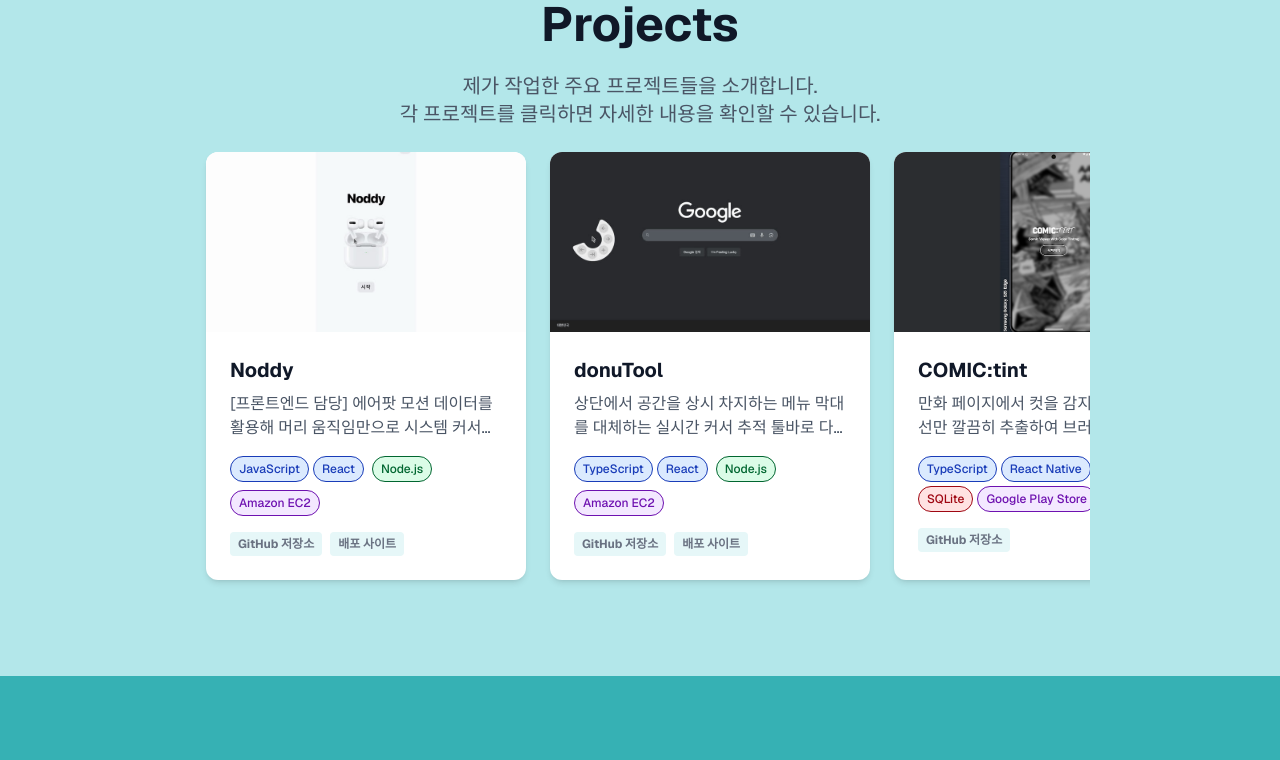
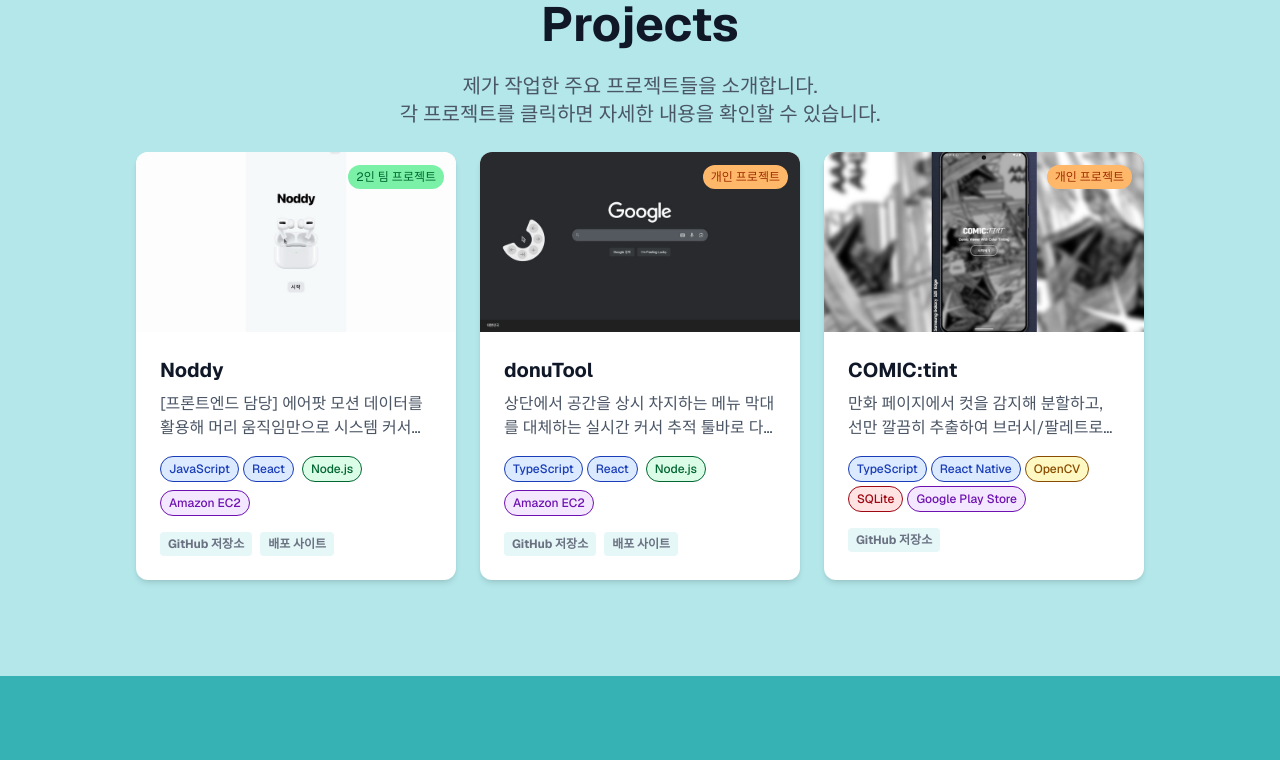
Before and after one commit to wodus1201/portfolio, a Next.js app: page / in a window 1280 px wide. Shown: the part 1818-2578 px from the top of the page. Built offline with nearby package versions, Linux system fonts and the light colour scheme.

Commit message:
feat: 이미지 파일 변경 및 프로젝트 컴포넌트 수정
- Projects 컴포넌트의 레이아웃 조정 및 프로젝트 정보 표시 개선

```diff
--- a/src/components/Projects.tsx
+++ b/src/components/Projects.tsx
@@ -22,15 +22,24 @@ export default function Projects() {
           }
         />
 
-        <div className="flex gap-6 overflow-x-auto pb-4 scrollbar-thin scrollbar-thumb-gray-300 scrollbar-track-gray-100 px-4 max-w-[900px] mx-auto">
+        <div className="flex gap-6 overflow-x-auto pb-4 scrollbar-thin scrollbar-thumb-gray-300 scrollbar-track-gray-100 max-w-[1050px] mx-auto justify-center">
           {projects.map(project => (
             <Link
               key={project.id}
               href={`/project/${project.id}`}
-              className="group bg-white rounded-xl shadow-md overflow-hidden flex-shrink-0 w-80"
+              className="group bg-white rounded-xl shadow-md overflow-hidden flex-shrink-0 w-80 relative"
               onMouseEnter={() => setHoveredProject(project.id)}
               onMouseLeave={() => setHoveredProject(null)}
             >
+              <div className="absolute top-3 right-3 z-10">
+                <span
+                  className={`px-2 py-1 text-xs font-normal rounded-full ${
+                    project.soloOrTeam === "team" ? "bg-green-300 text-green-800" : "bg-orange-300 text-orange-800"
+                  }`}
+                >
+                  {project.soloOrTeam === "team" ? "2인 팀 프로젝트" : "개인 프로젝트"}
+                </span>
+              </div>
               <div className="aspect-video bg-gray-200 flex items-center justify-center overflow-hidden relative">
                 <Image
                   src={project.staticImage || project.image}
--- a/src/data/projects.ts
+++ b/src/data/projects.ts
@@ -145,11 +145,11 @@ export const projectsData: Project[] = [
     id: "project-3",
     title: "COMIC:tint",
     soloOrTeam: "solo",
-    duration: "2025.10 ~",
+    duration: "2025.10 ~ 작업 중",
     description:
       "만화 페이지에서 컷을 감지해 분할하고, 선만 깔끔히 추출하여 브러시/팔레트로 원하는 캐릭터를\n채색할 수 있게 해주는 차세대 만화 뷰어 앱",
     image: "/comicTint-preview.gif",
-    staticImage: "/comicTint-static.jpeg",
+    staticImage: "/comicTint-static.png",
     technologies: [
       {
         frontend: ["TypeScript", "React Native", "React Navigation", "React Native Skia"],
```
Also changed, not shown: public/comicTint-static.jpeg (deleted), public/comicTint-static.png (added).
